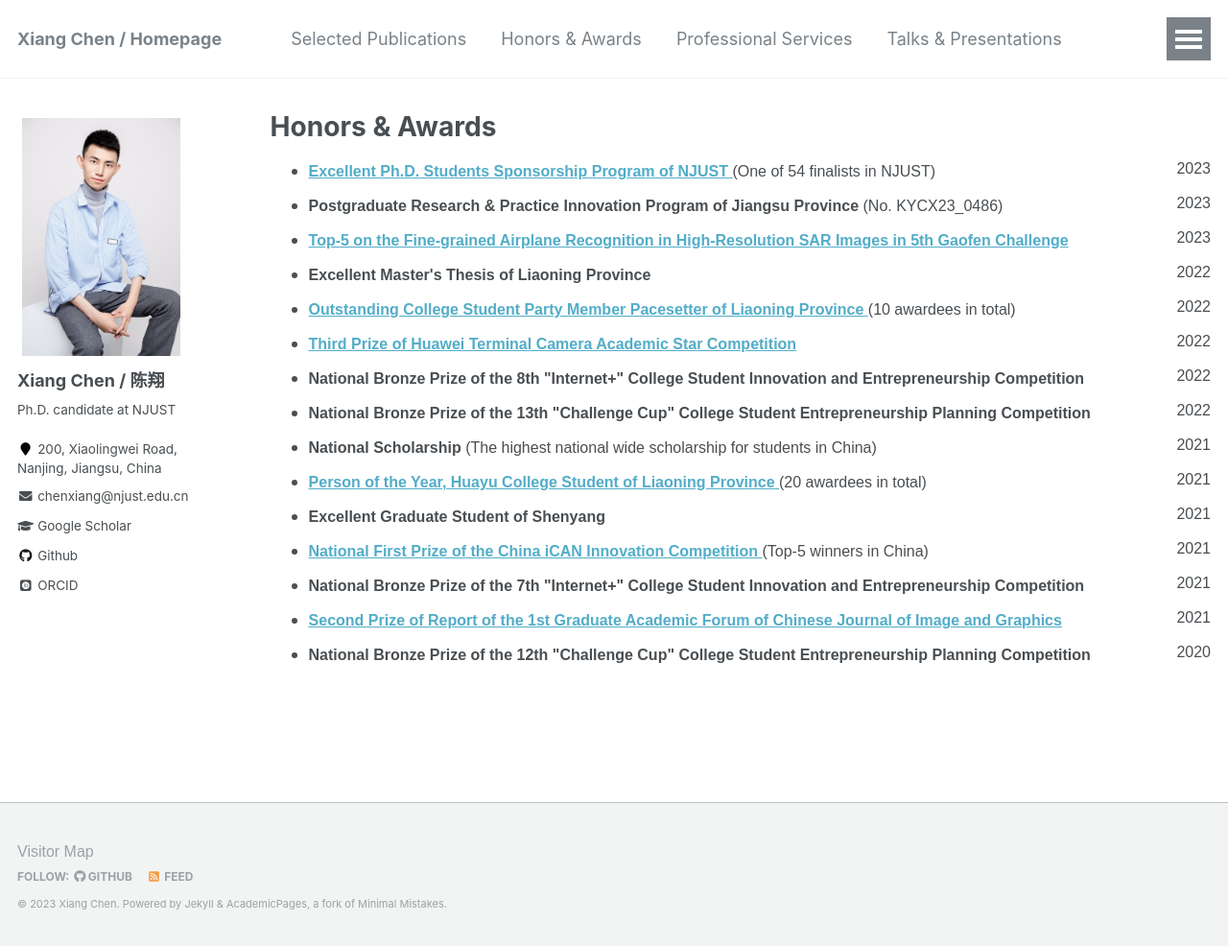
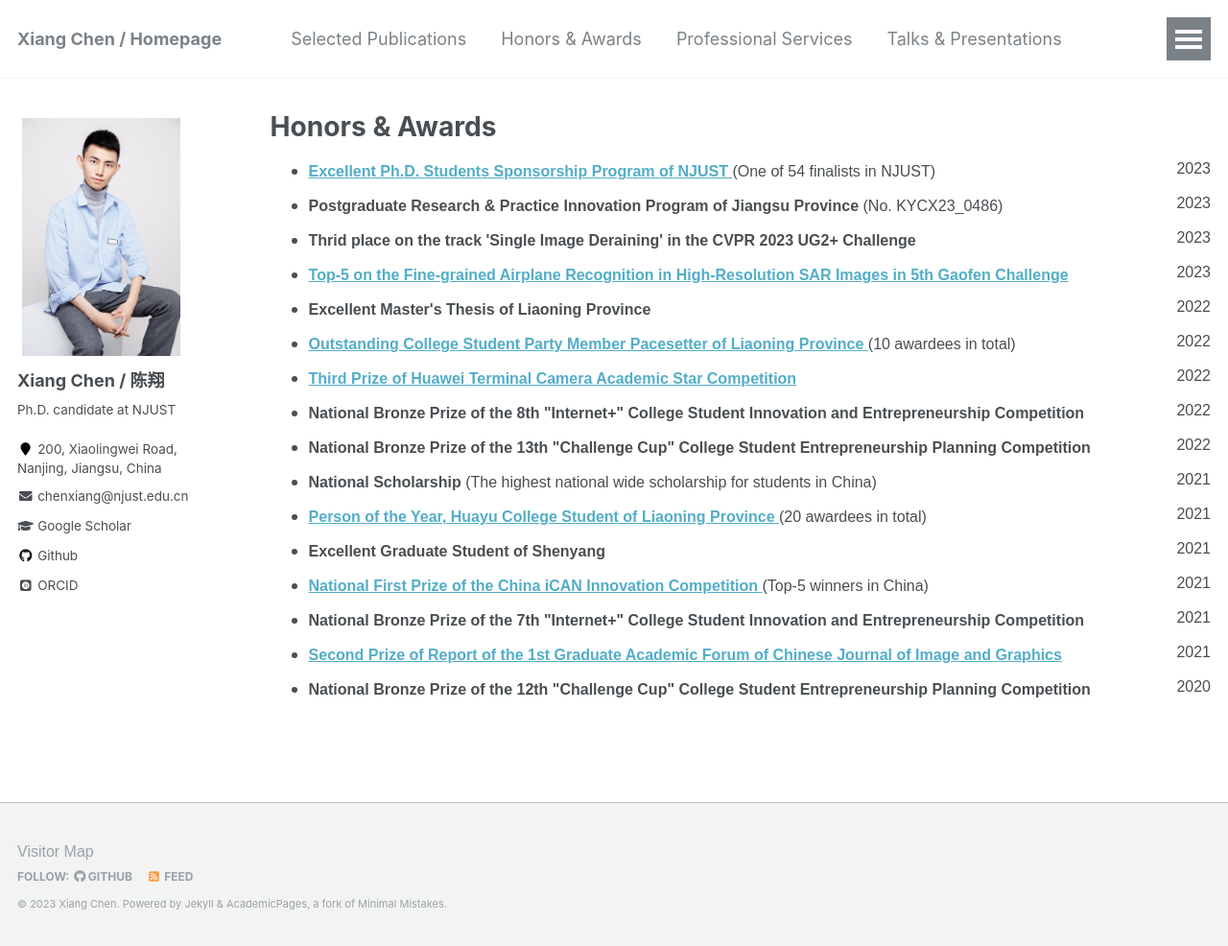
Before and after one commit to cschenxiang/cschenxiang.github.io, a Jekyll site: the page built from _pages/honors.html, in a window 1280 px wide and 986 px high. Shown: the whole window at 96% size. Built offline with Jekyll 4.4.1, drawn with Linux system fonts in a browser that asks for light colours; some web fonts are replaced.

Commit message:
Update honors.html

```diff
--- a/_pages/honors.html
+++ b/_pages/honors.html
@@ -12,6 +12,9 @@ author_profile: true
 </li>
 
 <li> <strong>Postgraduate Research & Practice Innovation Program of Jiangsu Province</strong>  (No. KYCX23_0486) <div style="float:right; text-align:right">2023</div>
+</li>
+
+<li> <strong>Thrid place on the track 'Single Image Deraining' in the CVPR 2023 UG2+ Challenge </strong>  <div style="float:right; text-align:right">2023</div>
 </li>
 
 <li> <a href="https://mp.weixin.qq.com/s/zJ2jOXa8rwIPGJ0vg2znDw" target="_blank"> <strong>Top-5 on the Fine-grained Airplane Recognition in High-Resolution SAR Images in 5th Gaofen Challenge</strong> </a> <div style="float:right; text-align:right">2023</div>
```
